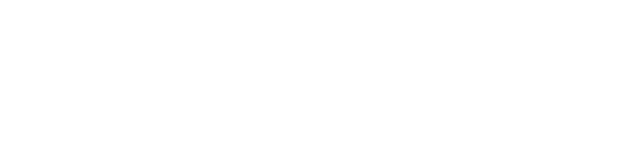
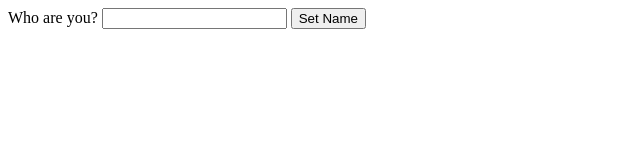
Before and after one commit to rranshous/imageviewer, a plain HTML site: page static/index.html in a window 1280 px wide. Shown: the whole page, without its empty margins (0-640 px from the left). Drawn offline with nearby package versions, Linux system fonts and the light colour scheme.

Commit message:
fixing showing user string form if not set

```diff
--- a/static/index.html
+++ b/static/index.html
@@ -163,7 +163,7 @@
             if(!app.user_id_string) {
                 console.log('no user id string');
                 console.log({user_form:$('#user_form')});
-                $('#user_form').show();
+                $('#who_container').show();
             }
             // if we did get it than start the show
             else {
```
